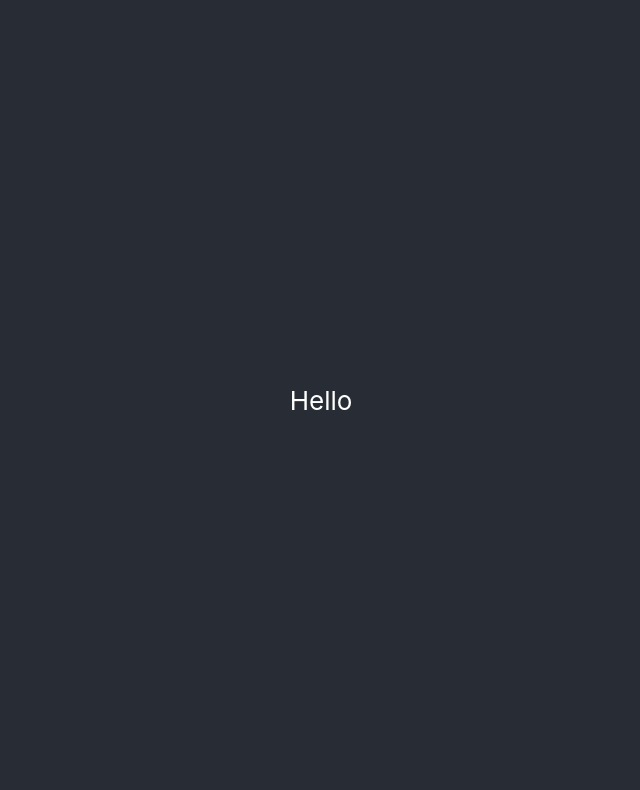
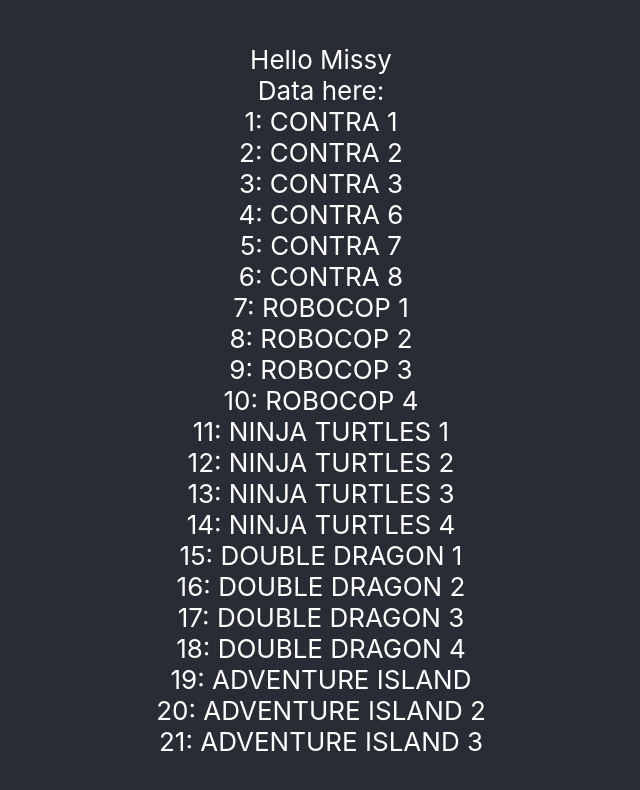
Before and after one commit to saykaren/OldSchool, a React (Create React App) app: page / in a window 1280 px wide. Shown: the top 790 px of the page, without its empty margins (319-959 px from the left). Built offline with nearby package versions, Linux system fonts and the light colour scheme.

Commit message:
Got Class Components to Work Working on my knowledge of Class Components as I work 100 percent in functional components. Got props sent down and got mapping working along with state.

```diff
--- a/src/components/app/App.js
+++ b/src/components/app/App.js
@@ -1,13 +1,24 @@
-import '../styling/App.scss';
+import React, { Component, useState } from "react";
+import oldSchoolData from "../Data/Data";
+import "../styling/App.scss";
+import Main from "./Main";
 
-function App() {
+class App extends React.Component {
+  componentDidMount(){
+    this.setState({data: oldSchoolData})
+  }
+  render() {
+    const { data } = this.state || {};
+    const propSendingDown = "Hello I am here";
     return (
       <div className="App">
         <header className="App-header">
-        Hello
+          Hello Missy
+          {data && <Main dataProp={data} propSendingDown={propSendingDown}/>}
         </header>
       </div>
     );
   }
+}
 
 export default App;
--- /dev/null
+++ b/src/components/app/Main.js
@@ -0,0 +1,22 @@
+import React, { Component } from "react";
+
+class Main extends Component {
+  render() {
+    const { dataProp } = this.props;
+
+    console.log({ dataProp });
+    return (
+      <div>
+        Data here:
+        {dataProp &&
+          dataProp.map((nintendo, index) => (
+            <div key={index}>
+              {nintendo.nintendoNumber}: {nintendo.gameName}
+            </div>
+          ))}
+      </div>
+    );
+  }
+}
+
+export default Main;
```
Lines whose indentation alone changed are shown as unchanged.
